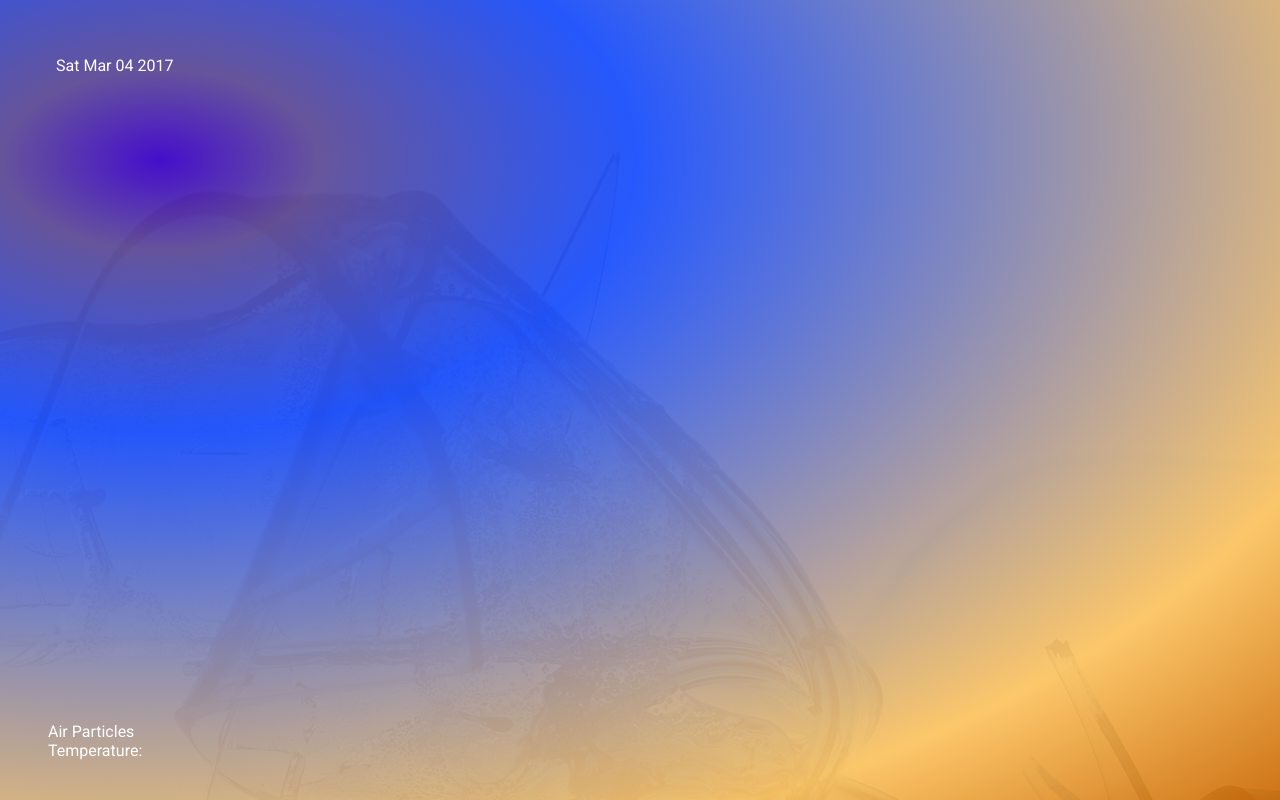
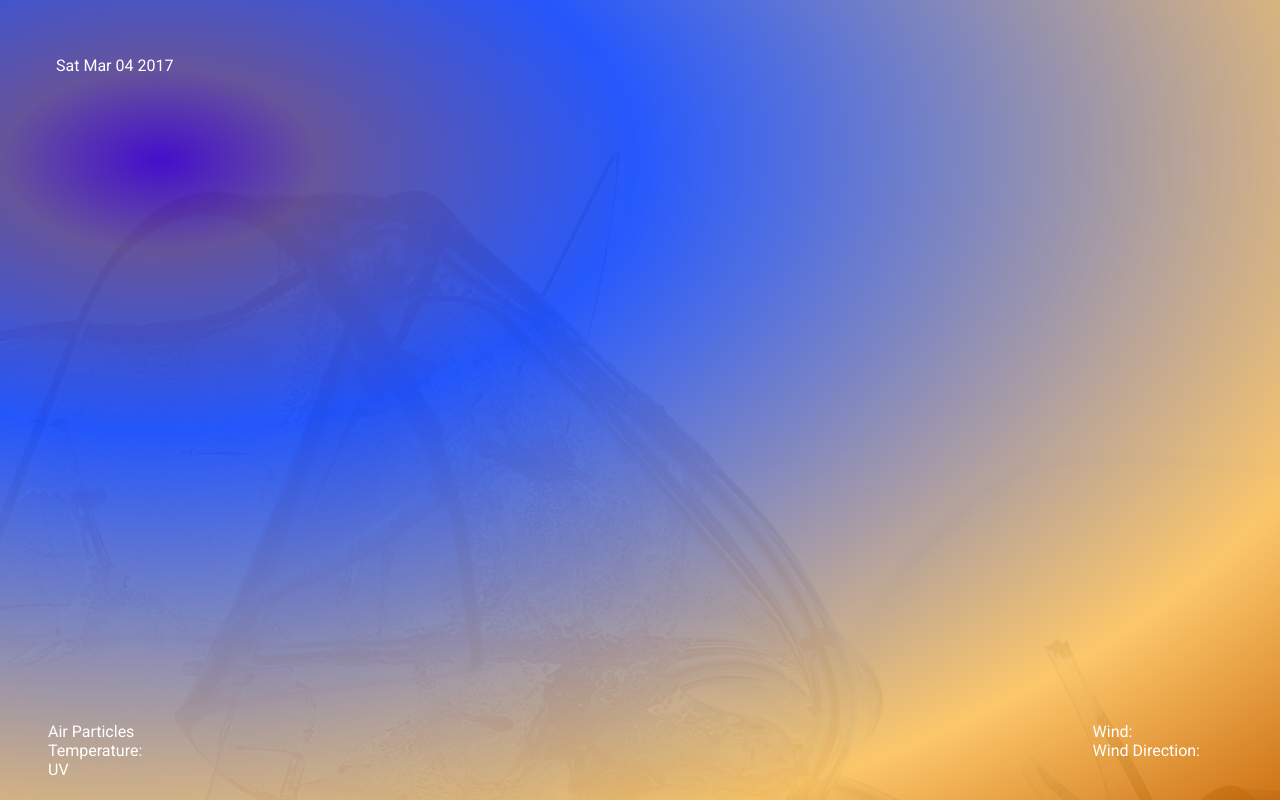
Before and after one commit to hnefatafl01/hackThePlanetDashboard, a website: page index.html in a window 1280 px wide. Shown: the top 800 px of the page. Drawn offline with nearby package versions, Linux system fonts and the light colour scheme.

Commit message:
added bindings to view

```diff
--- a/dash/dash.html
+++ b/dash/dash.html
@@ -2,6 +2,7 @@
 
   <header id="header" class="corners">
     <div id="date">{{view.date}}</div>
+    <img src="{{view.image}}"/>
     <div id="location">{{view.locationName}}</div>
   </header>
   <section id="weather" style="background-image: radial-gradient(farthest-corner at 10rem 10rem, rgba({{view.rainbow[0].r}}, {{view.rainbow[0].g}}, {{view.rainbow[0].b}}, {{view.rainbow[0].a}}) {{view.rainbow[0].percentage}}, rgba({{view.rainbow[1].r}}, {{view.rainbow[1].g}}, {{view.rainbow[1].b}}, {{view.rainbow[1].a}}) {{view.rainbow[1].percentage}}, rgba({{view.rainbow[2].r}}, {{view.rainbow[2].g}}, {{view.rainbow[2].b}}, {{view.rainbow[2].a}}) {{view.rainbow[2].percentage}}, rgba({{view.rainbow[3].r}}, {{view.rainbow[3].g}}, {{view.rainbow[3].b}}, {{view.rainbow[3].a}}) {{view.rainbow[3].percentage}}, rgba({{view.rainbow[4].r}}, {{view.rainbow[4].g}}, {{view.rainbow[4].b}}, {{view.rainbow[4].a}}) {{view.rainbow[4].percentage}}), url(img/background.jpg);">
@@ -9,8 +10,16 @@
   <!-- <section id="weather" style="background-image: radial-gradient(farthest-corner at 10rem 10rem, rgba(69, 7, 204, 0.94) 0%, rgba(104, 82, 153, 0.94) 10%, rgba(34, 84, 255, 0.94) 30%, ), url(img/background.jpg);"> -->
   </section>
   <footer class="corners">
-    <div>Air Particles {{view.airParticlesRead}}</div>
-    <div>Temperature: {{view.temp}}</div>
+    <div class="air">
+      <div>Air Particles {{view.airParticlesRead}}</div>
+      <div>Temperature: {{view.temp}}</div>
+      <div>UV {{view.uv}}</div>
+    </div>
+
+    <div class="wind">
+      <div>Wind: {{view.wind}}</div>
+      <div>Wind Direction: {{view.wind_direction}}</div>
+    </div>
   </footer>
 
 
--- a/ui.css
+++ b/ui.css
@@ -19,6 +19,13 @@
 body {
   display: flex;
 }
+.corners {
+  padding: 3em;
+  /*justify-content: space-between;*/
+  flex-direction: row;
+  font-family: 'Roboto', sans-serif;
+  color: #fff;
+}
 
 #header {
   width: 100vw;
@@ -31,14 +38,17 @@ footer {
    left:0px;
    bottom:0px;
    height:30px;
-   width:100%;
-
+   width:90vw;
+  display: flex;
+  justify-content: space-between;
 }
 
-.corners {
-  padding: 3em;
-  /*justify-content: space-between;*/
-  flex-direction: row;
-  font-family: 'Roboto', sans-serif;
-  color: #fff;
+#wind {
+  align-self: center;
+  order: 1;
 }
+
+#air {
+  order: -1;
+  margin-right: 20vw;
+}
```
